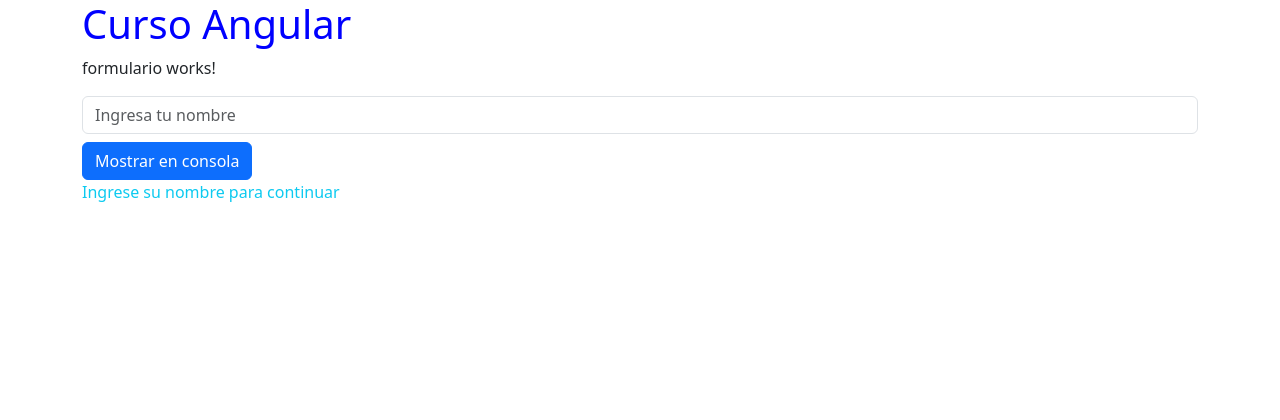
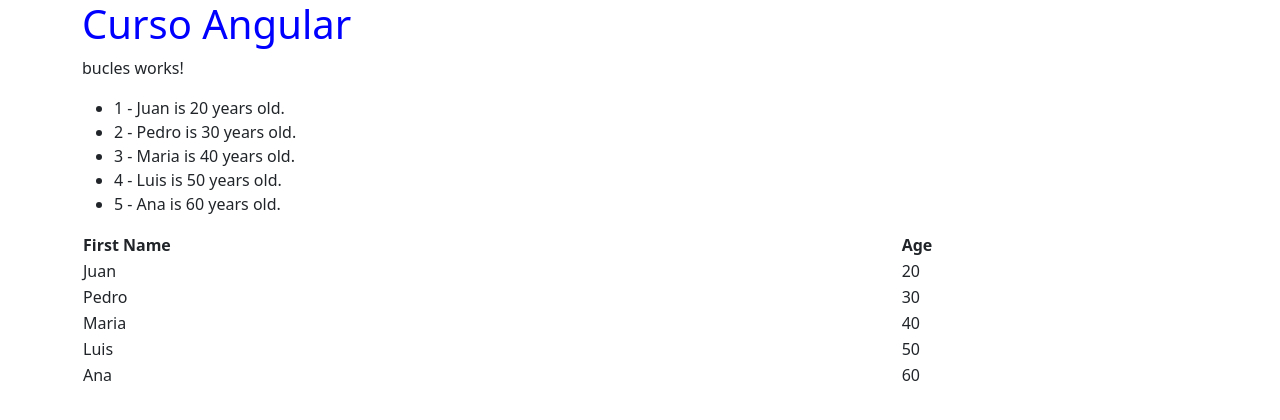
Before and after one commit to ponsianodeloor/firstAppAngularCodersFree, an Angular app: page / in a window 1280 px wide. Shown: the top 420 px of the page. Built offline with nearby package versions, Linux system fonts and the light colour scheme.

Commit message:
ngFor para iteracion de un objeto creado desde una interfaz

```diff
--- a/src/app/app.component.html
+++ b/src/app/app.component.html
@@ -16,7 +16,8 @@
   <!-- <app-contador></app-contador> -->
   <!-- <app-botones></app-botones> -->
   <!-- <app-change-image></app-change-image> -->
-  <app-formulario></app-formulario>
+  <!-- <app-formulario></app-formulario> -->
+  <app-bucles></app-bucles>
 </div>
 
 
--- a/src/app/app.module.ts
+++ b/src/app/app.module.ts
@@ -6,6 +6,7 @@ import { ContadorComponent } from './contador/contador/contador.component';
 import { BotonesComponent } from './botones/botones.component';
 import { ChangeImageComponent } from './change-image/change-image.component';
 import { FormularioComponent } from './formulario/formulario.component';
+import { BuclesComponent } from './bucles/bucles.component';
 
 @NgModule({
   declarations: [
@@ -13,7 +14,8 @@ import { FormularioComponent } from './formulario/formulario.component';
     ContadorComponent,
     BotonesComponent,
     ChangeImageComponent,
-    FormularioComponent
+    FormularioComponent,
+    BuclesComponent
   ],
   imports: [
     BrowserModule
--- /dev/null
+++ b/src/app/bucles/bucles.component.html
@@ -0,0 +1,19 @@
+<p>bucles works!</p>
+<ul>
+  <li *ngFor="let person of persons; let i = index">
+    {{i + 1}} - {{ person.name }} is {{ person.age }} years old.
+  </li>
+</ul>
+
+
+<!-- make a loop that will display the persons in a table with ngFor -->
+<table class="table table-striped">
+  <tr>
+    <th>First Name</th>
+    <th>Age</th>
+  </tr>
+  <tr *ngFor="let person of persons">
+    <td>{{person.name}}</td>
+    <td>{{person.age}}</td>
+  </tr>
+</table>
--- /dev/null
+++ b/src/app/bucles/bucles.component.ts
@@ -0,0 +1,26 @@
+import {Component, OnInit} from '@angular/core';
+import { Person } from '../interfaces/person';
+
+@Component({
+  selector: 'app-bucles',
+  templateUrl: './bucles.component.html',
+  styleUrls: ['./bucles.component.css']
+})
+export class BuclesComponent implements OnInit{
+
+  persons: Person[] = [
+    {name: 'Juan', age: 20},
+    {name: 'Pedro', age: 30},
+    {name: 'Maria', age: 40},
+    {name: 'Luis', age: 50},
+    {name: 'Ana', age: 60}
+  ];
+
+  constructor() {
+  }
+
+  ngOnInit() {
+
+  }
+
+}
```
Also changed, not shown: src/app/bucles/bucles.component.css (added), 1 other file (tests, documents, lock files or other folders).
